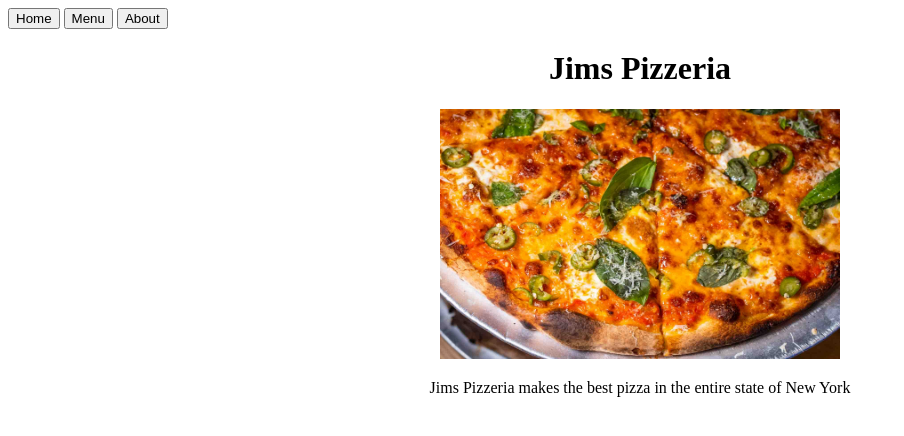
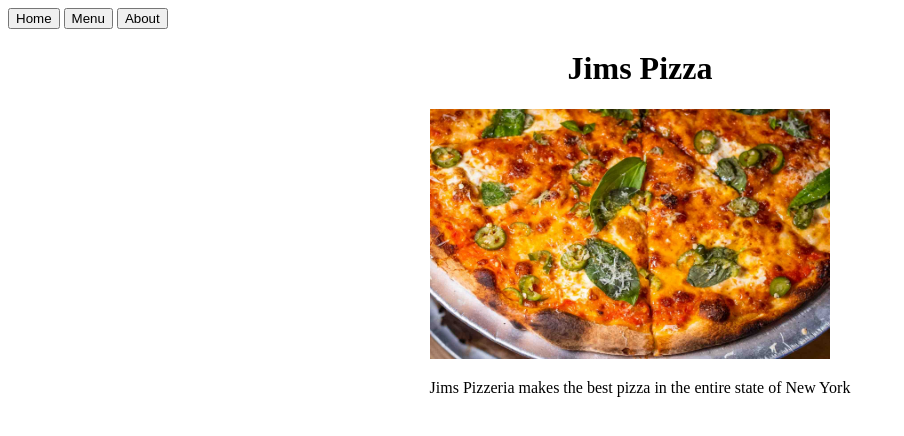
Before and after one commit to HopliteRPG/restaurant-page, a website built with webpack: page src/template.html in a window 1280 px wide. Shown: the whole page, without its empty margins (0-904 px from the left). Built offline with nearby package versions, Linux system fonts and the light colour scheme.

Commit message:
Step 6 Complete

```diff
--- /dev/null
+++ b/src/homepage.js
@@ -0,0 +1,42 @@
+export {createHomepage}
+import pizzaPhoto from "./photos/pizza.jpg";
+
+
+
+
+function createHomepage (){
+    let contentHTML = document.querySelector("#content");
+
+    let divCreate = document.createElement("div");
+    let cloneDivCreate = divCreate.cloneNode(true);
+
+    let h1Create = document.createElement("h1")
+    let cloneH1Create = h1Create.cloneNode(true);
+
+
+    const imageVar = document.createElement("img");
+    imageVar.src = pizzaPhoto;
+    imageVar.setAttribute("class","pizza-photo")
+
+
+    let pCreate = document.createElement("p");
+    let clonePCreate = pCreate.cloneNode(true);
+
+    contentHTML.appendChild(cloneDivCreate);
+    cloneDivCreate.appendChild(cloneH1Create);
+    cloneH1Create.innerText = "Jims Pizza";
+    cloneDivCreate.appendChild(imageVar);
+    cloneDivCreate.appendChild(clonePCreate);
+    clonePCreate.innerText = "Jims Pizzeria makes the best pizza in the entire state of New York";
+
+
+
+
+}
+
+
+// function appendToHTML (html,div,p){
+//     html.appendChild(div);
+//     div.appendChild(p);
+//     p.innerText = "gyatt";
+// }
--- a/src/index.js
+++ b/src/index.js
@@ -1,2 +1,6 @@
 import "./styles.css";
-alert("step 4 complete")
+import {createHomepage} from "./homepage"
+
+
+
+createHomepage();
--- a/src/template.html
+++ b/src/template.html
@@ -14,11 +14,7 @@
         </nav>
     </header>
     <div id="content">
-        <div>
-            <h1 class="">Jims Pizzeria </h1>
-            <img src="photos/pizza.jpg" class="pizza-photo">
-        </div>
-        <p>Jims Pizzeria makes the best pizza in the entire state of New York</p>
+
     </div>
 </body>
 </html>
```
